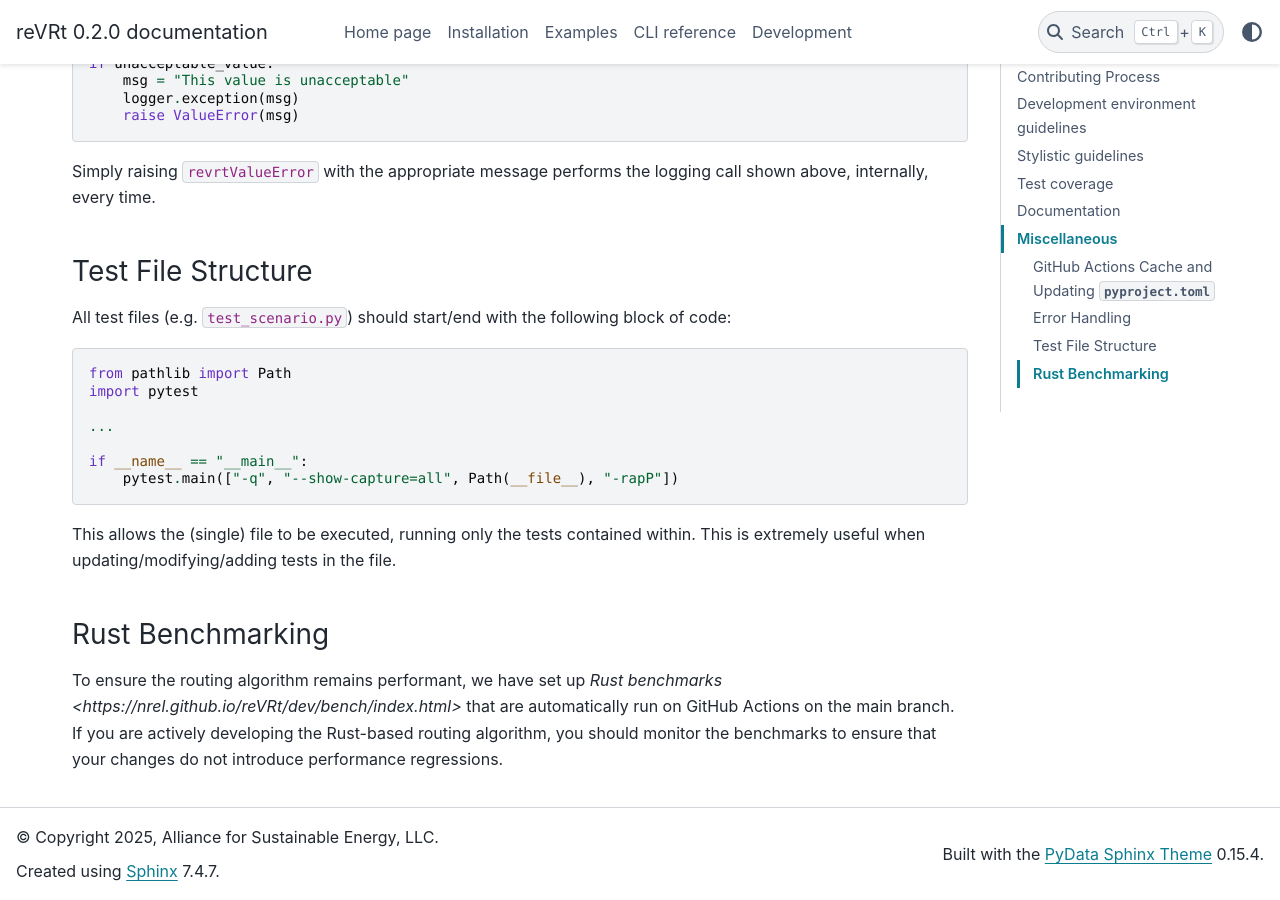
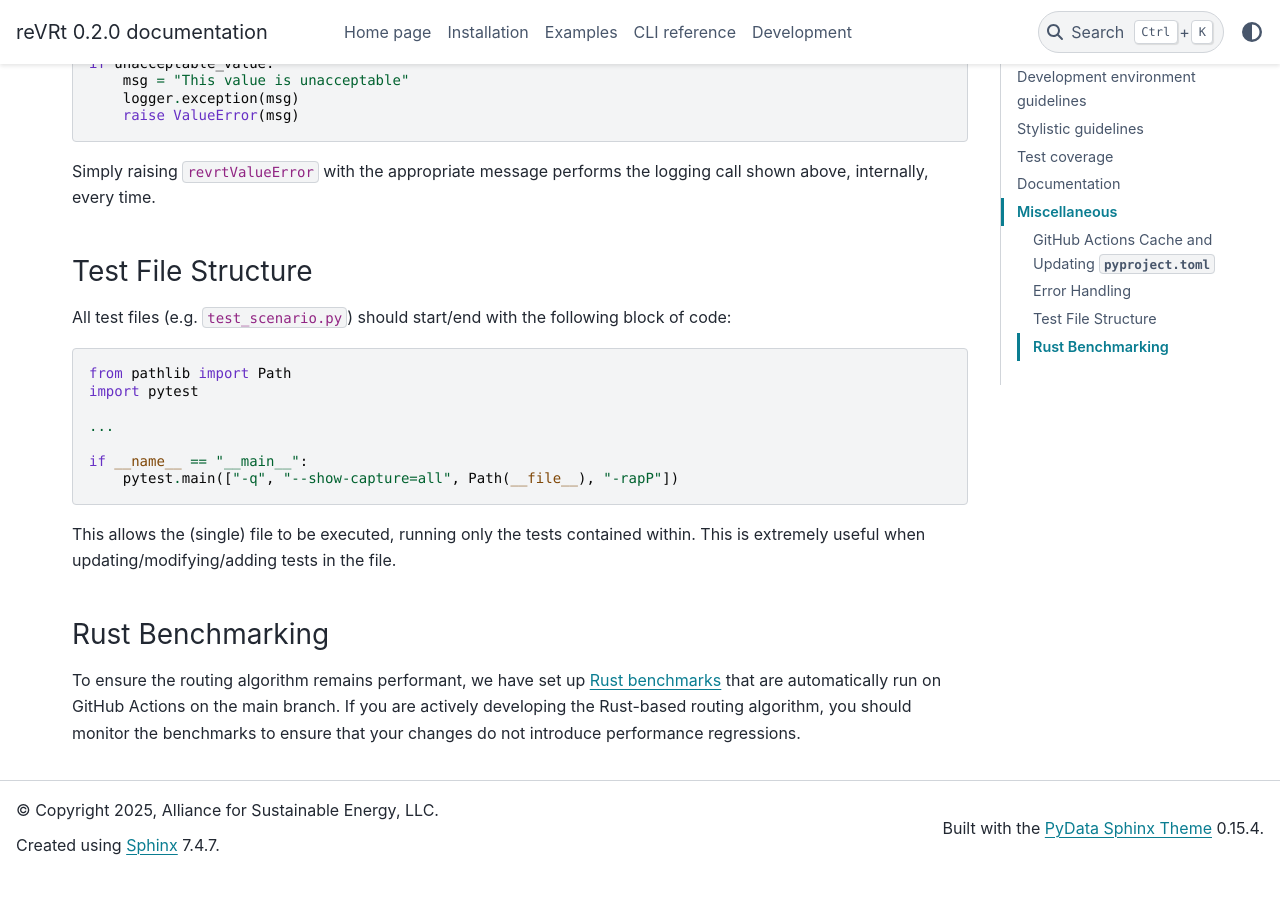
Before and after one commit to NREL/reVRt, a Sphinx documentation site: the page built from docs/source/dev/README.rst, in a window 1280 px wide and 900 px high, scrolled down 6559 px. Built offline with Sphinx 7.4.7 and the PyData theme 0.15.4, drawn with Linux system fonts in a browser that asks for light colours; pages that are not in the unit, such as notebooks, are missing from menus; after the commit the page ends 7433 px from its top, so only the background shows below that.

Commit message:
Make link work

```diff
--- a/docs/source/dev/README.rst
+++ b/docs/source/dev/README.rst
@@ -325,7 +325,7 @@ within. This is extremely useful when updating/modifying/adding tests in the fil
 Rust Benchmarking
 ^^^^^^^^^^^^^^^^^
 To ensure the routing algorithm remains performant, we have set up
-`Rust benchmarks <https://nrel.github.io/reVRt/dev/bench/index.html>`
+`Rust benchmarks <https://nrel.github.io/reVRt/dev/bench/index.html>`_
 that are automatically run on GitHub Actions on the main branch. If
 you are actively developing the Rust-based routing algorithm, you
 should monitor the benchmarks to ensure that your changes do not
```
